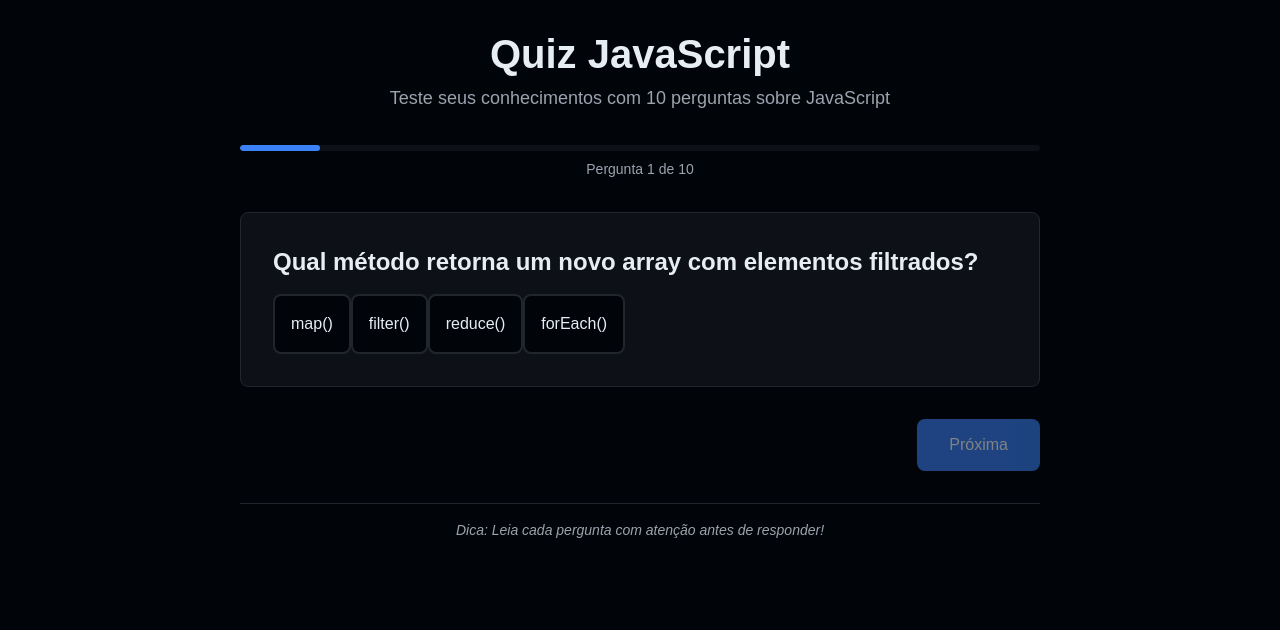
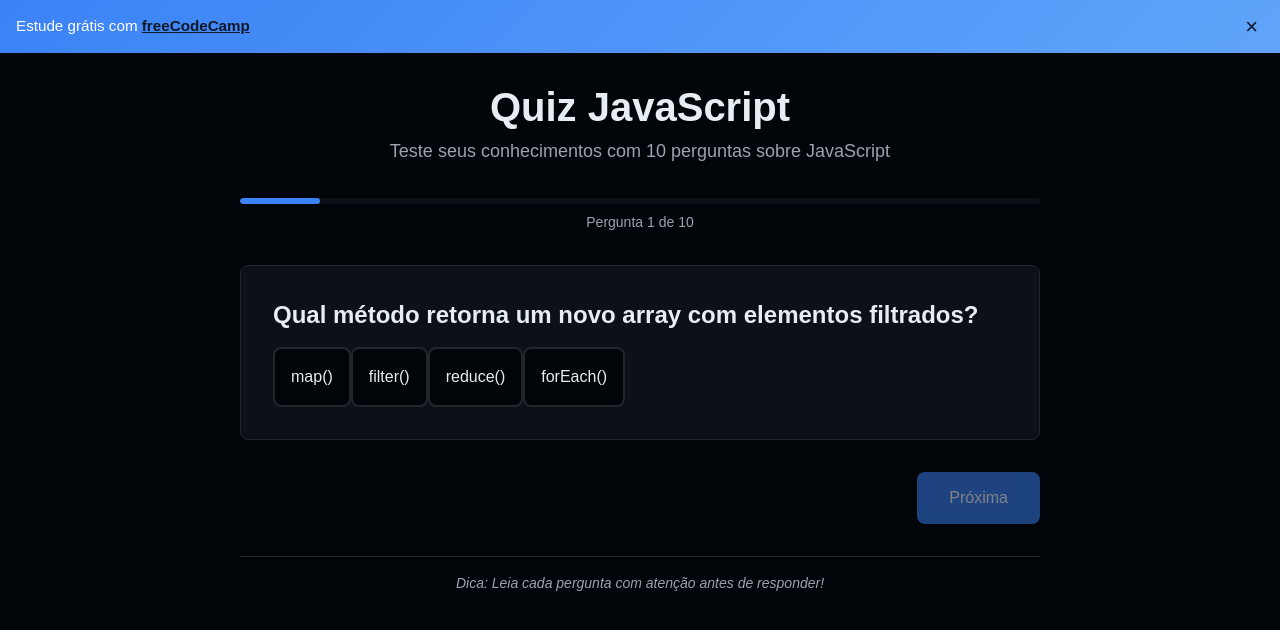
Before and after one commit to Andrezinrc/dev-mini-blog, a React (Vite) app: page /quiz in a window 1280 px wide. Shown: the top 630 px of the page. Built offline with nearby package versions, Linux system fonts and the light colour scheme.

Commit message:
feat: adiciona banner de recomendacao 'freeCodeCamp'

```diff
--- a/src/App.jsx
+++ b/src/App.jsx
@@ -22,6 +22,7 @@ export default function App() {
   return (
     <div style={{ display: 'flex', flexDirection: 'column', minHeight: '100dvh' }}>
       <Components.ScrollToTop />
+      <Components.Recommendation />
       <Components.Layout>
         <main>
           {isLoading ? (
--- /dev/null
+++ b/src/components/common/Recommendation/Recommendation.jsx
@@ -0,0 +1,37 @@
+import React, { useState } from 'react';
+import styles from './Recommendation.module.css';
+
+export default function Recommendation(){
+  const [isClosed, setIsClosed] = useState(false);
+
+  const handleClose = () => {
+    setIsClosed(true);
+    localStorage.setItem('recommendationClosed', 'true');
+  };
+
+  if (isClosed) return null;
+
+  return (
+    <div className={styles.bar}>
+      <p className={styles.text}>
+        Estude grátis com{' '}
+        <a
+          href="https://www.freecodecamp.org/"
+          target="_blank"
+          rel="noopener noreferrer"
+          className={styles.link}
+        >
+          <strong>freeCodeCamp</strong>
+        </a>
+      </p>
+
+      <button
+        className={styles.closeButton}
+        onClick={handleClose}
+        aria-label="Fechar banner"
+      >
+        &times;
+      </button>
+    </div>
+  );
+};
--- /dev/null
+++ b/src/components/common/Recommendation/Recommendation.module.css
@@ -0,0 +1,36 @@
+.bar {
+  width: 100%;
+  background: var(--gradient-cta);
+  color: white;
+  padding: 10px 16px;
+  display: flex;
+  align-items: center;
+  justify-content: space-between;
+  overflow: hidden;
+  position: relative;
+  font-size: 0.95rem;
+  transition: var(--transition);
+}
+
+.text {
+  margin: 0;
+}
+
+.link {
+  color: var(--text-white);
+  text-decoration: underline;
+}
+
+.closeButton {
+  background: transparent;
+  border: none;
+  font-size: 22px;
+  color: var(--text-white);
+  cursor: pointer;
+  padding: 0 6px;
+  transition: var(--transition);
+}
+
+.closeButton:hover {
+  opacity: 0.7;
+}
--- a/src/components/index.js
+++ b/src/components/index.js
@@ -1,3 +1,4 @@
 export {default as Layout} from './layout/Layout';
 export {default as Load} from './layout/Load/Load';
 export {default as ScrollToTop} from './layout/ScrollToTop/ScrollToTop';
+export {default as Recommendation} from './common/Recommendation/Recommendation';
--- a/src/components/layout/Footer/Footer.jsx
+++ b/src/components/layout/Footer/Footer.jsx
@@ -6,7 +6,7 @@ const Footer = () => {
     <footer className={styles.footer}>
       <div className={styles.footerContent}>
         <div className={styles.footerSection}>
-          <h3 className={styles.footerTitle}>[Andrezin.<span>blog</span>]</h3>
+          <h3 className={styles.footerTitle}>Andrezin.<span>blog</span></h3>
           <p className={styles.footerDescription}>
             Compartilhando conhecimento e experiências através da tecnologia e desenvolvimento.
           </p>
--- a/src/components/layout/Header/Header.jsx
+++ b/src/components/layout/Header/Header.jsx
@@ -87,7 +87,7 @@ export default function Header() {
       <header className={styles.header}>
         <div className={styles.container}>
           <Link to="/" className={styles.logo} onClick={closeMenu}>
-            [Andrezin.<span className={styles.logoAccent}>blog</span>]
+            Andrezin.<span className={styles.logoAccent}>blog</span>
           </Link>
 
           <div className={styles.mainContent}>
--- a/src/components/quiz/Quiz.jsx
+++ b/src/components/quiz/Quiz.jsx
@@ -84,6 +84,17 @@ const Quiz = ({ quizType = 'javascript' }) => {
                 </span>
               </div>
             ))}
+
+            <div className={styles.learnMore}>
+              <p>
+                Quer aprender mais HTML, CSS ou JavaScript de graça?
+                Eu recomendo muito o
+                <a href="https://www.freecodecamp.org/" target="_blank" rel="noopener noreferrer">
+                  FreeCodeCamp
+                </a>.
+                É 100% gratuito, open source e você ganha certificados fazendo projetos reais.
+              </p>
+            </div>
           </div>
 
           <button onClick={restartQuiz} className={styles.restartButton}>
--- a/src/components/quiz/Quiz.module.css
+++ b/src/components/quiz/Quiz.module.css
@@ -192,6 +192,22 @@
   transform: translateY(-2px);
 }
 
+.learnMore {
+  margin-top: 20px;
+  text-align: center;
+  font-size: 0.9rem;
+  opacity: 0.85;
+}
+
+.learnMore p {
+  color: var(--text-color);
+}
+
+.learnMore a {
+  text-decoration: underline;
+  color: var(--color-primary);
+}
+
 @media (max-width: 768px) {
   .quiz {
     padding: var(--spacing);
--- a/vite.config.js
+++ b/vite.config.js
@@ -1,8 +1,14 @@
 import { defineConfig } from 'vite';
 import react from '@vitejs/plugin-react';
+import path from 'path';
 
 export default defineConfig({
   plugins: [react()],
+  resolve: {
+    alias: {
+      constants: path.resolve(__dirname, 'src/constants'),
+    },
+  },
   build: {
     outDir: 'dist',
   },
```
